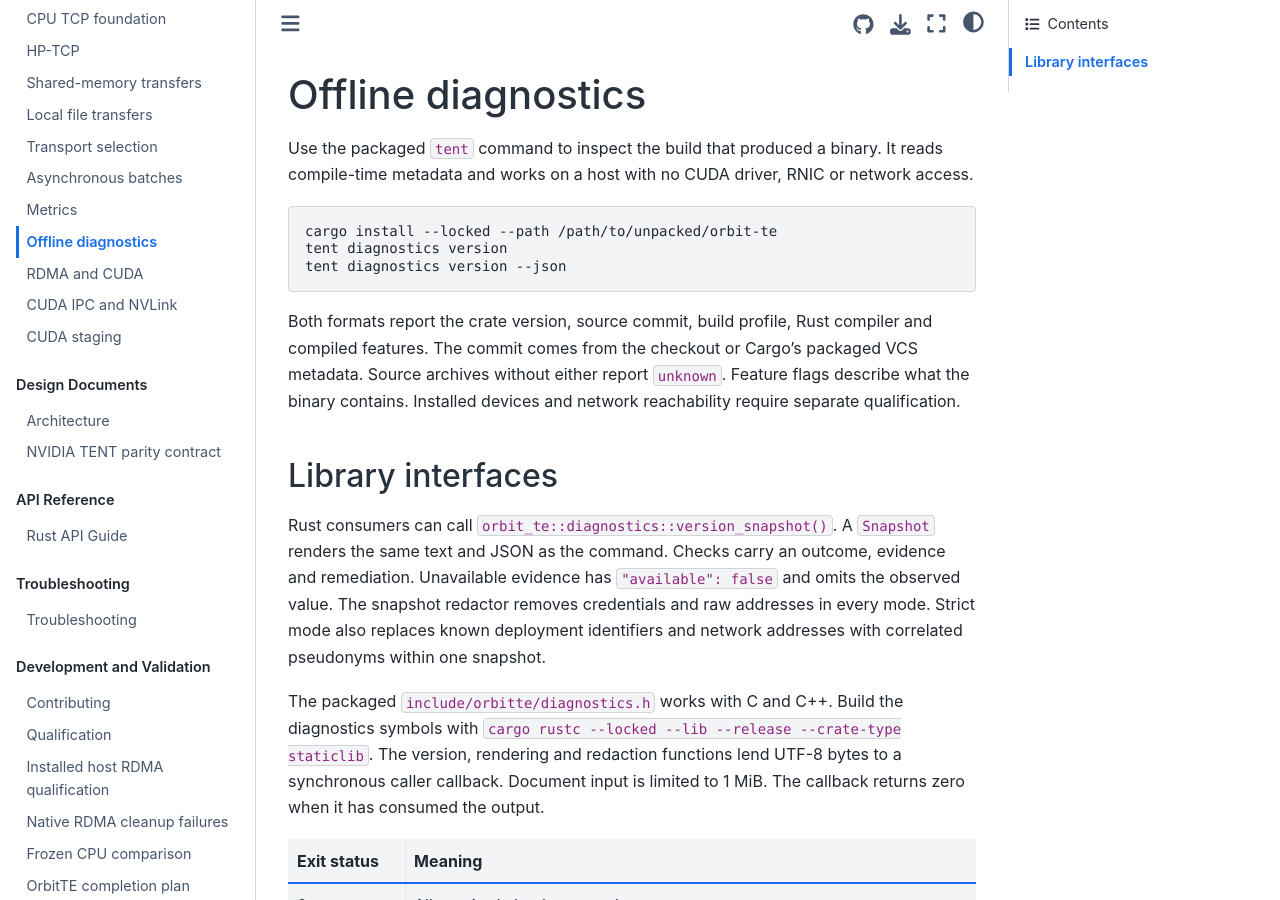
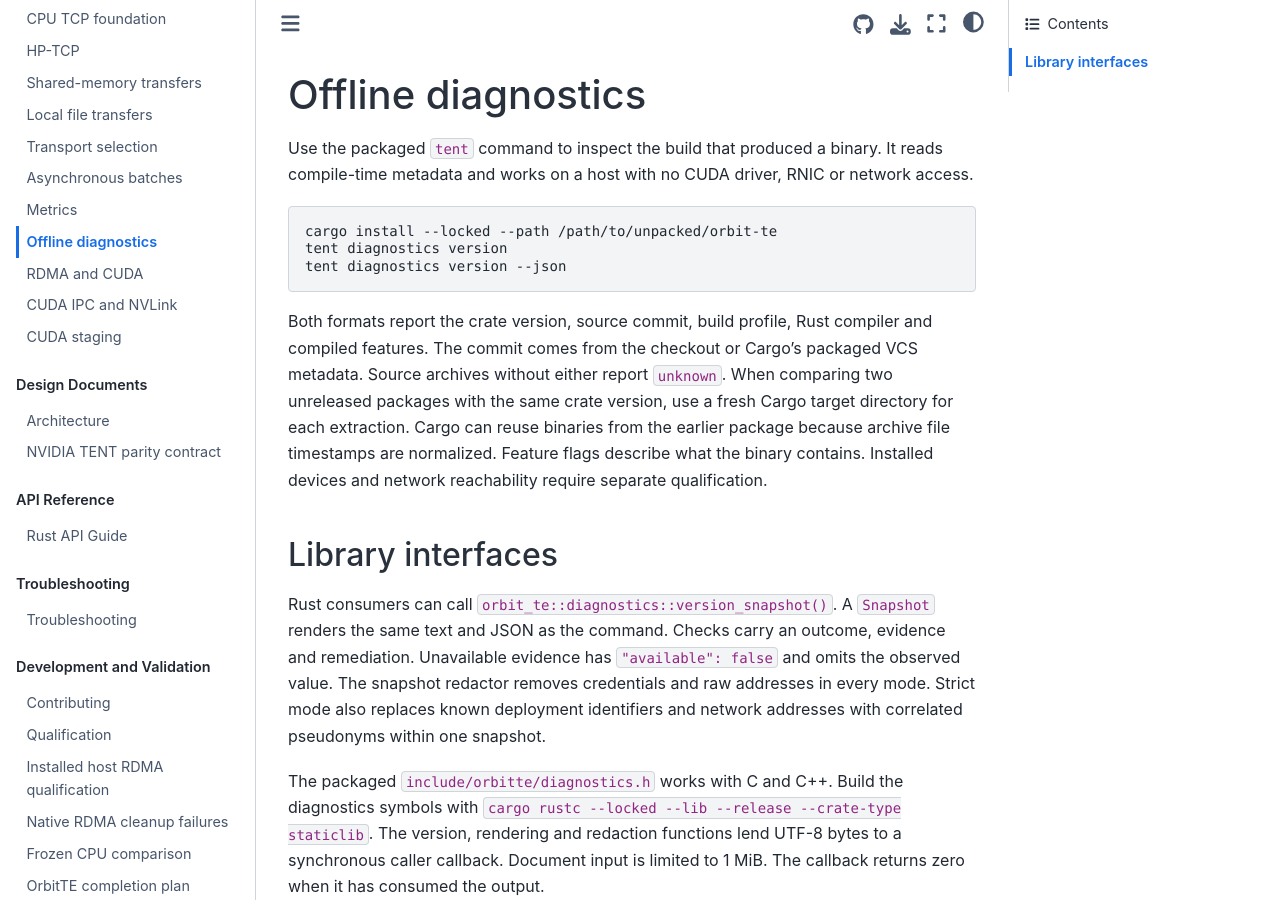
Before and after one commit to OrbitInfra/OrbitTE, a Sphinx documentation site: the page built from docs/diagnostics.md, in a window 1280 px wide and 900 px high. Built offline with Sphinx 7.4.7 and the Sphinx Book theme 1.1.4, drawn with Linux system fonts in a browser that asks for light colours.

Commit message:
test: isolate same-version packaged diagnostics builds

```diff
--- a/docs/diagnostics.md
+++ b/docs/diagnostics.md
@@ -13,6 +13,9 @@ tent diagnostics version --json
 Both formats report the crate version, source commit, build profile, Rust
 compiler and compiled features. The commit comes from the checkout or Cargo’s
 packaged VCS metadata. Source archives without either report `unknown`.
+When comparing two unreleased packages with the same crate version, use a
+fresh Cargo target directory for each extraction. Cargo can reuse binaries
+from the earlier package because archive file timestamps are normalized.
 Feature flags describe what the binary contains. Installed devices and network
 reachability require separate qualification.
 
```
Also changed, not shown: 1 other file.
